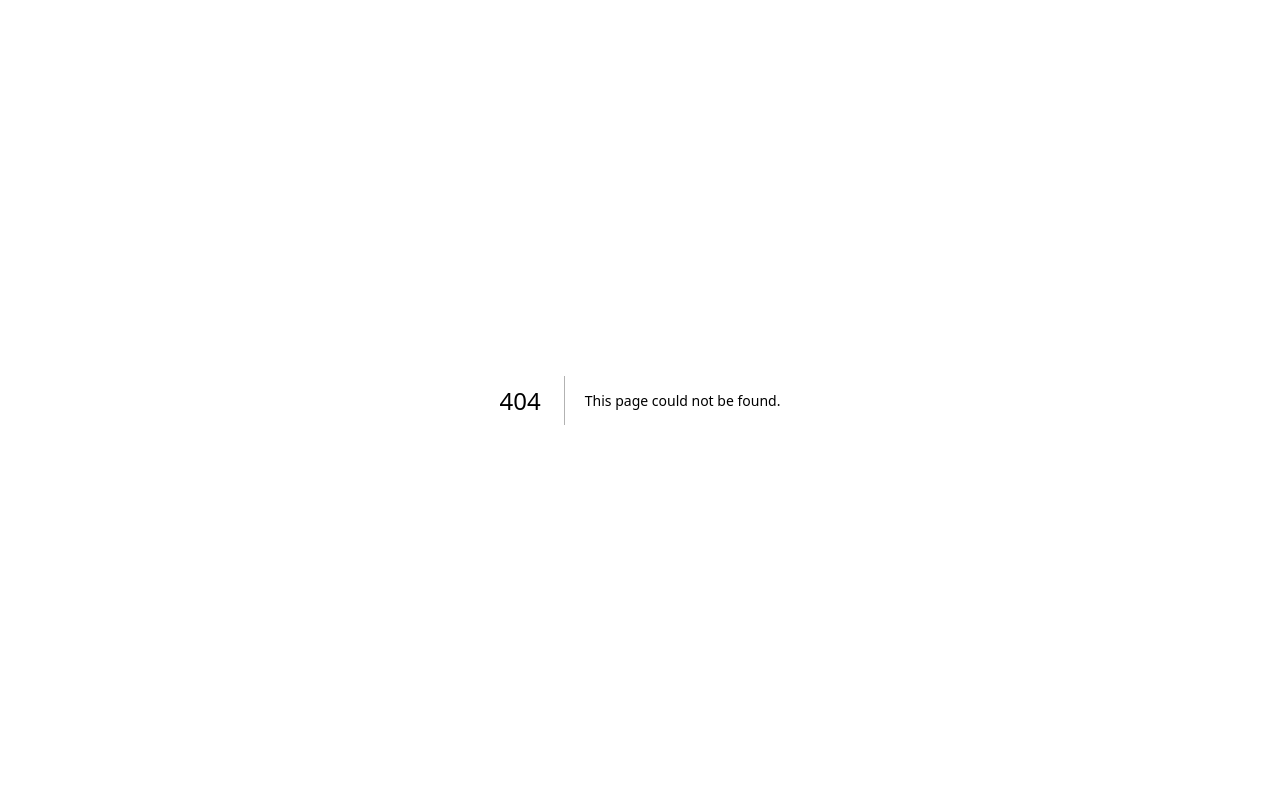
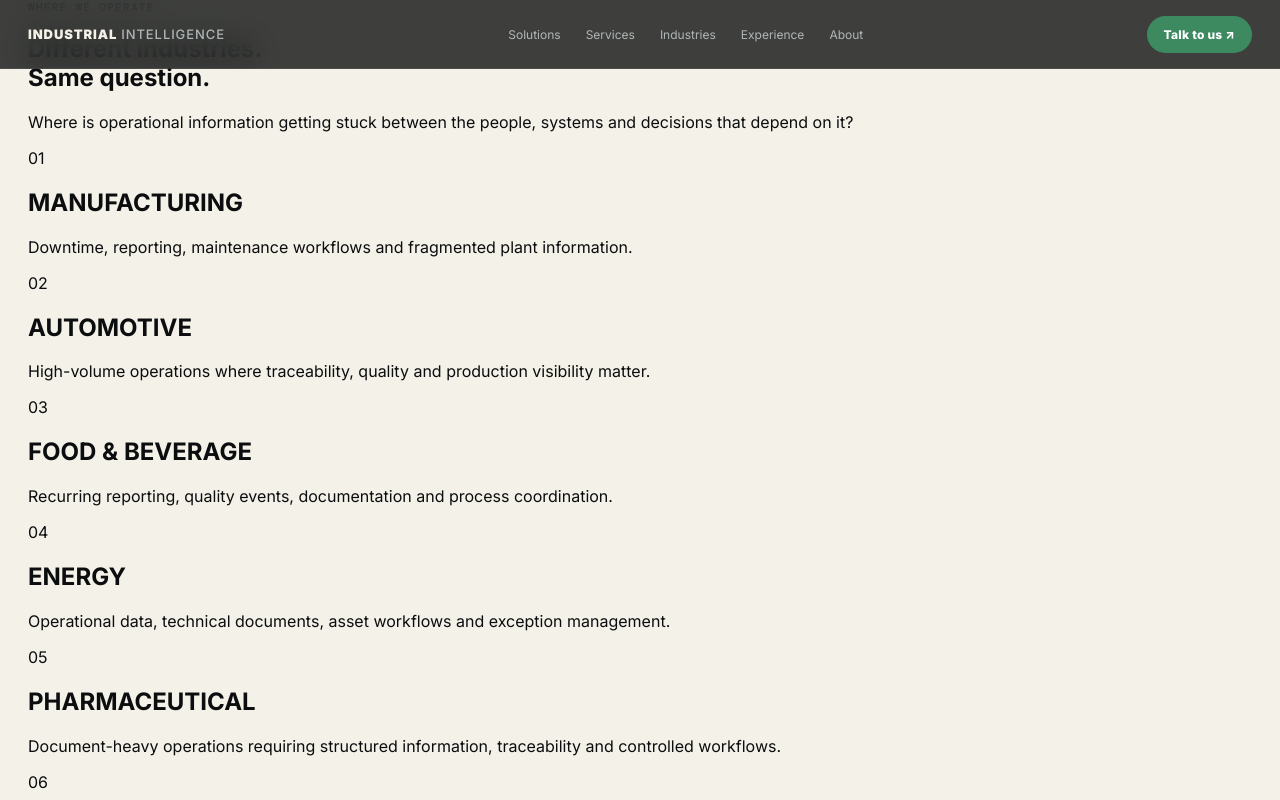
Before and after one commit to bouhounyaakoub2023-cmd/MVP, a Next.js app: page /industries in a window 1280 px wide. Before the commit this address had no page. Shown: the top 800 px of the page. Built offline with nearby package versions, Linux system fonts and the light colour scheme.

Commit message:
Add industries page

```diff
--- /dev/null
+++ b/app/industries/page.tsx
@@ -0,0 +1,3 @@
+import { PageFrame } from '../../components/site-shell';
+const industries=[['MANUFACTURING','Downtime, reporting, maintenance workflows and fragmented plant information.'],['AUTOMOTIVE','High-volume operations where traceability, quality and production visibility matter.'],['FOOD & BEVERAGE','Recurring reporting, quality events, documentation and process coordination.'],['ENERGY','Operational data, technical documents, asset workflows and exception management.'],['PHARMACEUTICAL','Document-heavy operations requiring structured information, traceability and controlled workflows.'],['LOGISTICS','Operational events, documents and repetitive coordination that can be automated.']];
+export default function Industries(){return <PageFrame><main className="section-light"><section className="container page-hero"><div className="eyebrow">Where we operate</div><h1>Different industries.<br/><span>Same question.</span></h1><p>Where is operational information getting stuck between the people, systems and decisions that depend on it?</p></section><section className="container industry-grid">{industries.map(([t,d],i)=><article key={t}><span>0{i+1}</span><h2>{t}</h2><p>{d}</p></article>)}</section></main></PageFrame>}
```
